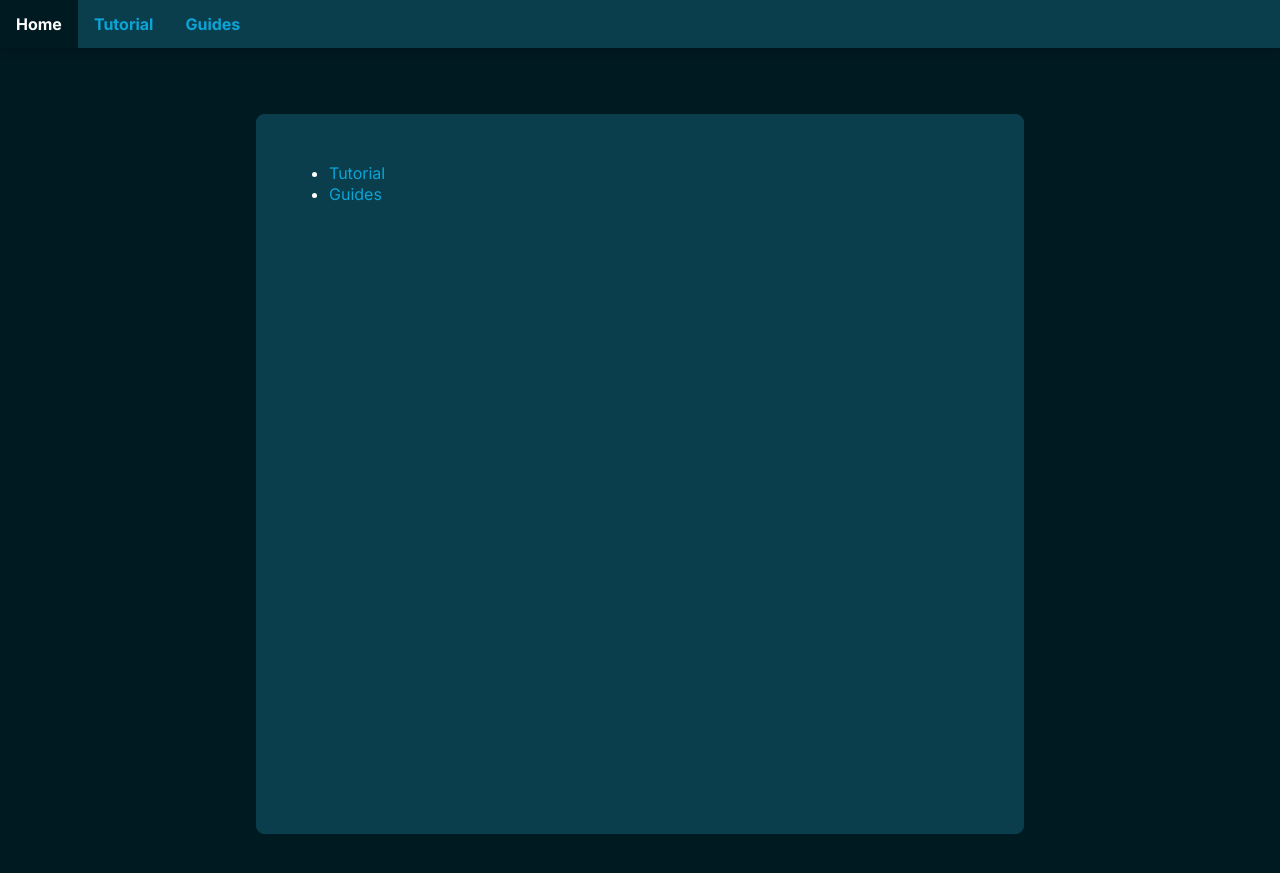
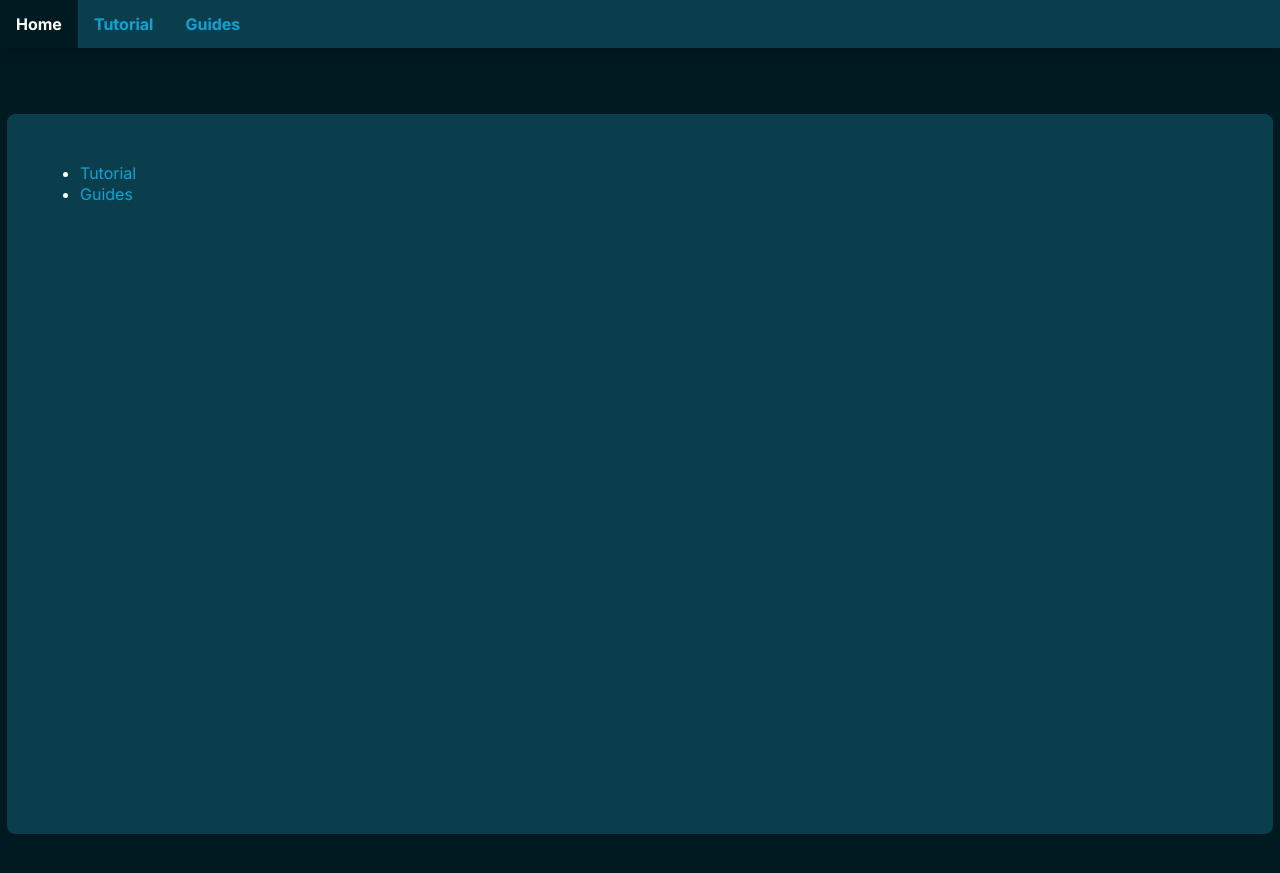
Before and after one commit to RockRoller01/skinninginfo, a Jekyll site: the page built from index.md, in a window 1280 px wide. Shown: the top 873 px of the page. Built offline with Jekyll 4.4.1, drawn with Linux system fonts in a browser that asks for light colours.

Commit message:
size change

```diff
--- a/_layouts/default.html
+++ b/_layouts/default.html
@@ -11,9 +11,11 @@
 <body>
 <header>
     <div class="navbar">
-      <a href="{{site.baseurl}}/">Home</a>
-      <a href="{{site.baseurl}}/tutorial/toc">Tutorial</a>
-      <a href="{{site.baseurl}}/guides/toc">Guides</a>
+      <div class="content">
+        <a href="{{site.baseurl}}/">Home</a>
+        <a href="{{site.baseurl}}/tutorial/toc">Tutorial</a>
+        <a href="{{site.baseurl}}/guides/toc">Guides</a>
+      </div>
     </div>
 </header>
   <div class="main">
--- a/css/main.css
+++ b/css/main.css
@@ -5,6 +5,7 @@
     --background: #0a3e4c;
     --text: white;
     --dark-background: #001A22;
+    --content-width: 1200px;
 }
 
 body{
@@ -16,9 +17,8 @@ body{
 
 /* content */
 .main{
+    margin: auto;
     margin-top: calc(50px + 64px);
-    margin-left: 20%;
-    margin-right: 20%;
     margin-bottom: 64px;
     background-color: var(--background);
     padding: 32px;
@@ -28,6 +28,7 @@ body{
     border-radius: 8px;
     line-height: 1.3;
     min-height: calc(100vh - 64px*3 - 54px);
+    max-width: var(--content-width);
 }
 .main ul{
     list-style-type: disc;
@@ -97,3 +98,6 @@ hr{
     background: var(--dark-background);
     color: var(--text);
 }
+.navbar > .content{
+    max-width: var(--content-width);
+}
```
